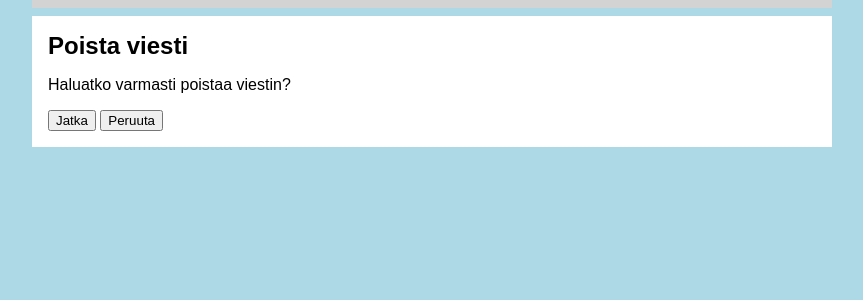
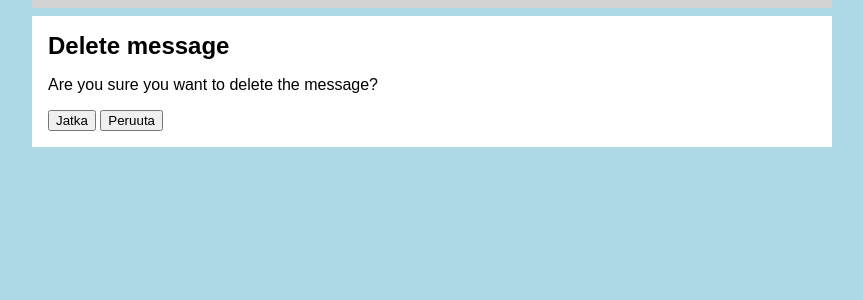
Before and after one commit to kokorohoriuchi/song-sharing, a Flask app: template templates/remove.html in a window 1280 px wide. Shown: the part 111-411 px from the top of the page, without its empty margins (208-1071 px from the left). Run offline with Flask 3, Linux system fonts and the light colour scheme; the template is opened without the code that fills it, so the values that code supplies are empty.

Commit message:
Update remove.html

```diff
--- a/templates/remove.html
+++ b/templates/remove.html
@@ -1,14 +1,14 @@
 {% extends "layout.html" %}
 
-{% block title %}Poista viesti{% endblock %}
+{% block title %}Delete message{% endblock %}
 
 {% block content %}
 
-<h2>Poista viesti</h2>
+<h2>Delete message</h2>
 
 <form action="/remove/{{ message.id }}" method="post">
   <p>
-    Haluatko varmasti poistaa viestin?
+    Are you sure you want to delete the message?
   </p>
   <input type="hidden" name="csrf_token" value="{{ session.csrf_token }}" />
   <input type="submit" name="continue" value="Jatka" />
```
